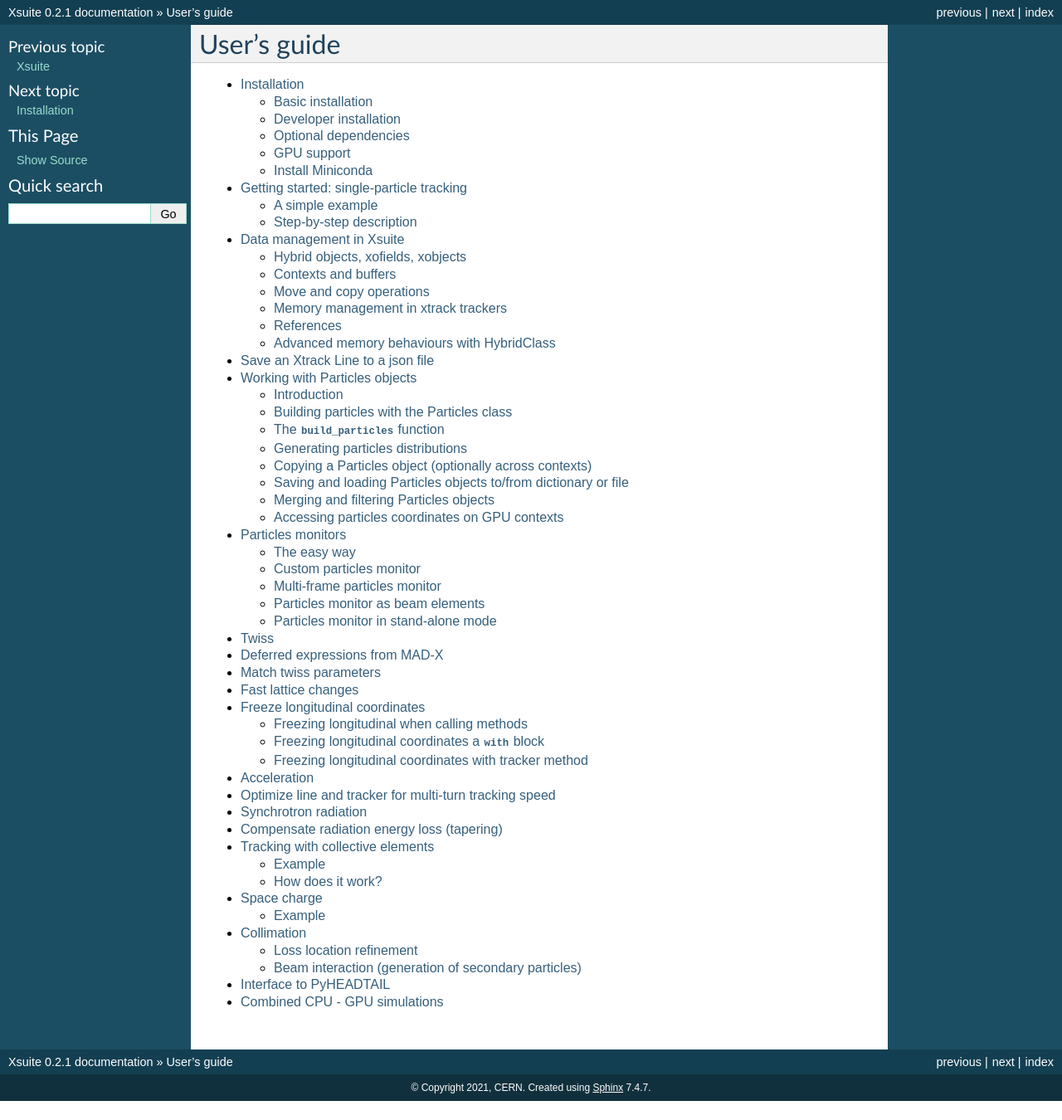
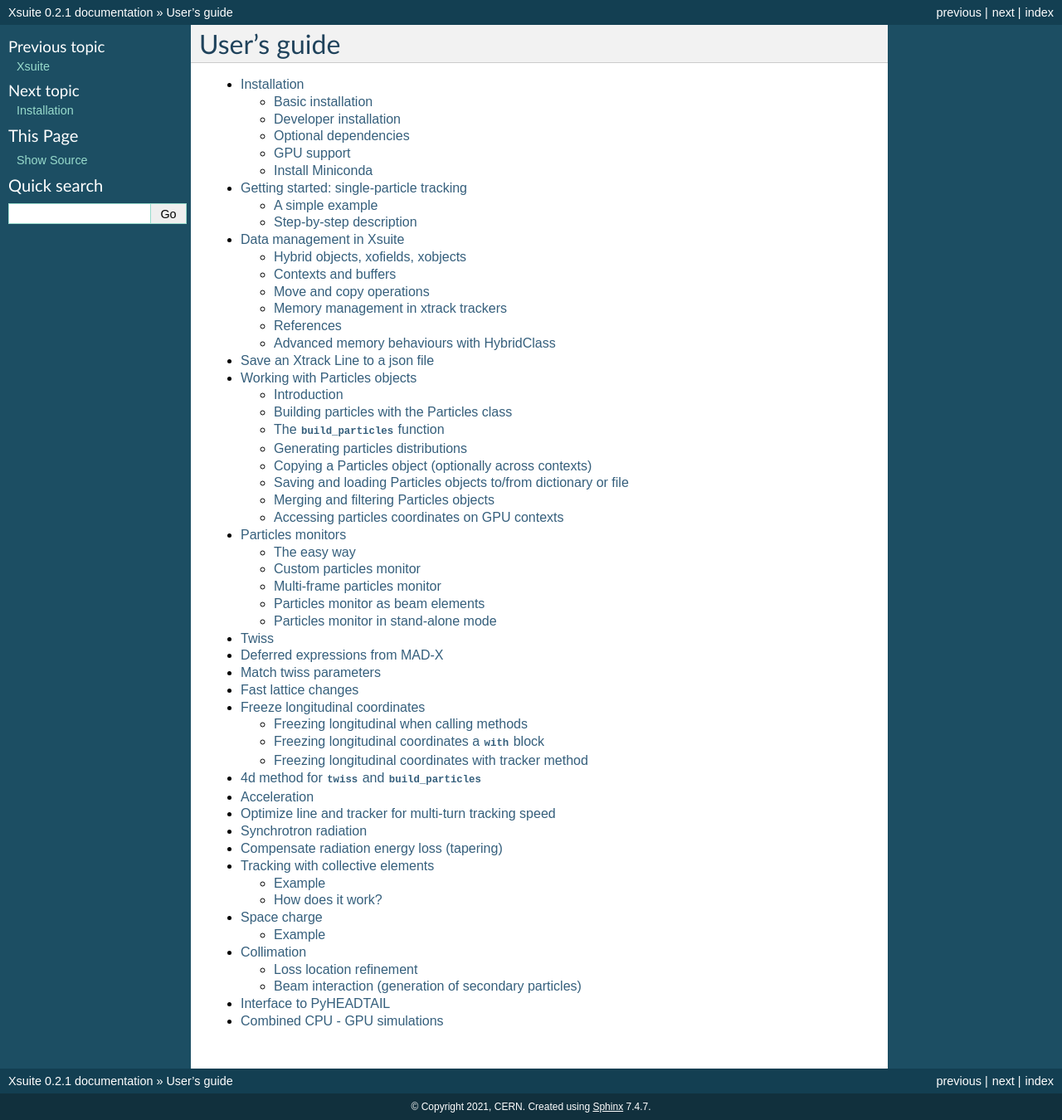
Before and after one commit to xsuite/xsuite, a Sphinx documentation site: the page built from docs/usersguide.rst, in a window 1280 px wide. Shown: the whole page at 83% size. Built offline with Sphinx 7.4.7, drawn with Linux system fonts in a browser that asks for light colours; before the commit the page ends 1327 px from its top, so only the background shows below that.

Commit message:
Quick push

```diff
--- a/docs/conf.py
+++ b/docs/conf.py
@@ -81,6 +81,8 @@
         'generated_code_snippets/twiss.py',
     'xtrack/examples/twiss/003_match_tune_chroma.py':
         'generated_code_snippets/match_tune_chroma.py',
+    'xtrack/examples/twiss/008_4d_twiss_and_particle_match.py':
+        'generated_code_snippets/method_4d.py',
     'xtrack/examples/to_json/000_lattice_to_json.py':
         'generated_code_snippets/tojson.py',
     'xtrack/examples/knobs/001_lhc.py':
--- /dev/null
+++ b/docs/method_4d.rst
@@ -0,0 +1,6 @@
+===============================================
+4d method for ``twiss`` and ``build_particles``
+===============================================
+
+.. literalinclude:: generated_code_snippets/method_4d.py
+   :language: python
--- a/docs/usersguide.rst
+++ b/docs/usersguide.rst
@@ -16,6 +16,7 @@
    match_twiss_params
    fast_lattice_changes
    freeze_longitudinal
+   method_4d
    acceleration
    optimize_for_tracking
    synchrotron_radiation
```
